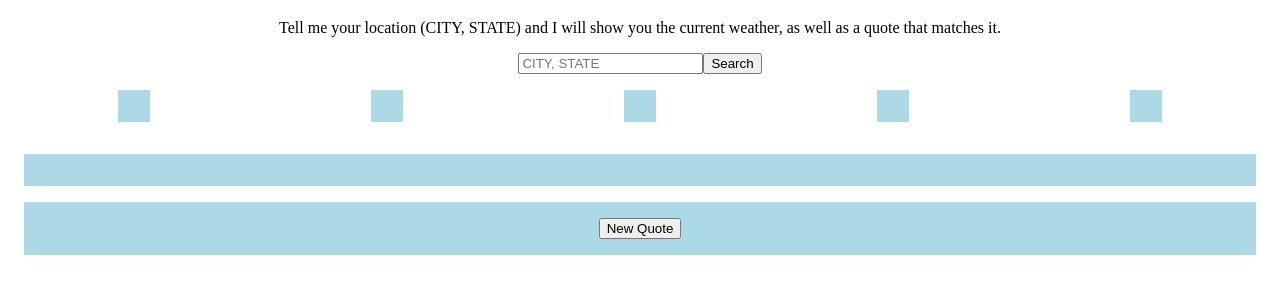
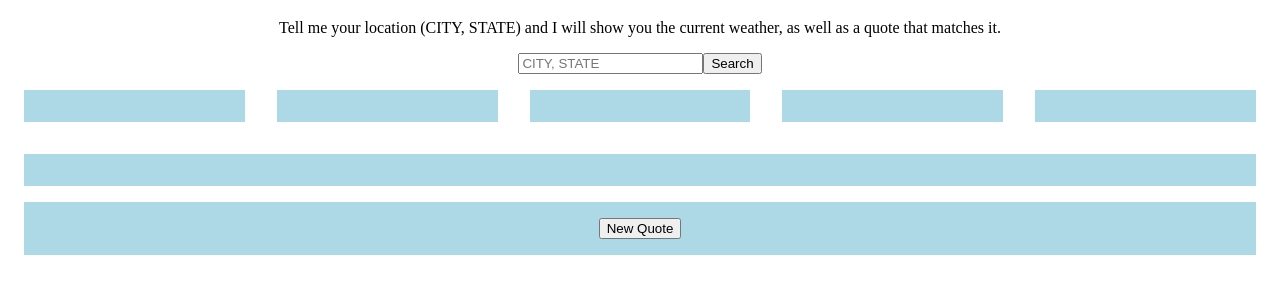
Before and after one commit to ohanlekc/weather-with-a-chance-of-wisdom, a plain HTML site: page index.html in a window 1280 px wide. Shown: the part 61-354 px from the top of the page. Drawn offline with Linux system fonts and the light colour scheme.

Commit message:
updating spacing

```diff
--- a/css/general.css
+++ b/css/general.css
@@ -10,6 +10,10 @@ h1, p, form {
     flex-direction: row;
     justify-content: space-around;
     align-items: center;
+}
+
+#display div {
+    width: 15rem;
 }
 
 div {
```
Also changed, not shown: 1 other file.
